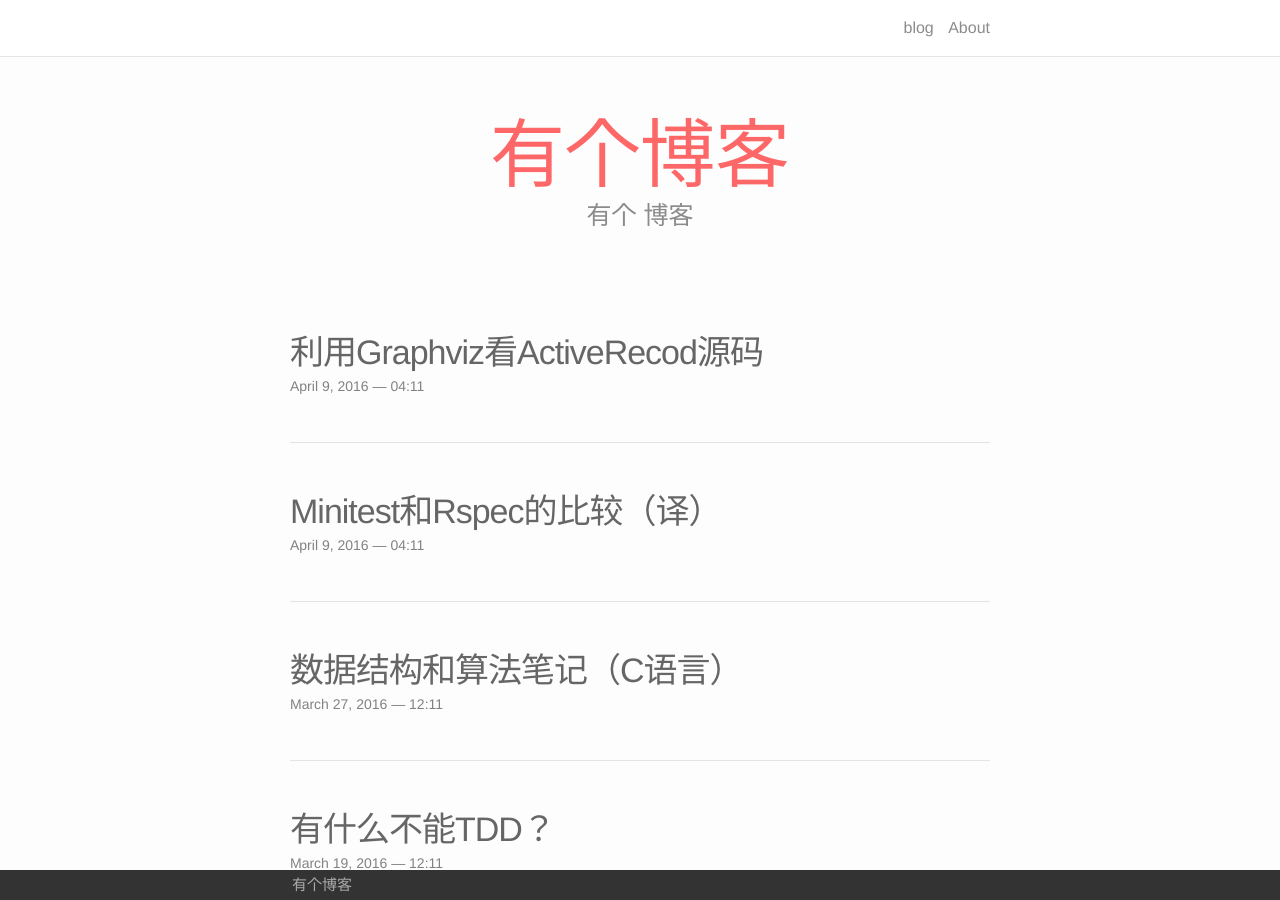
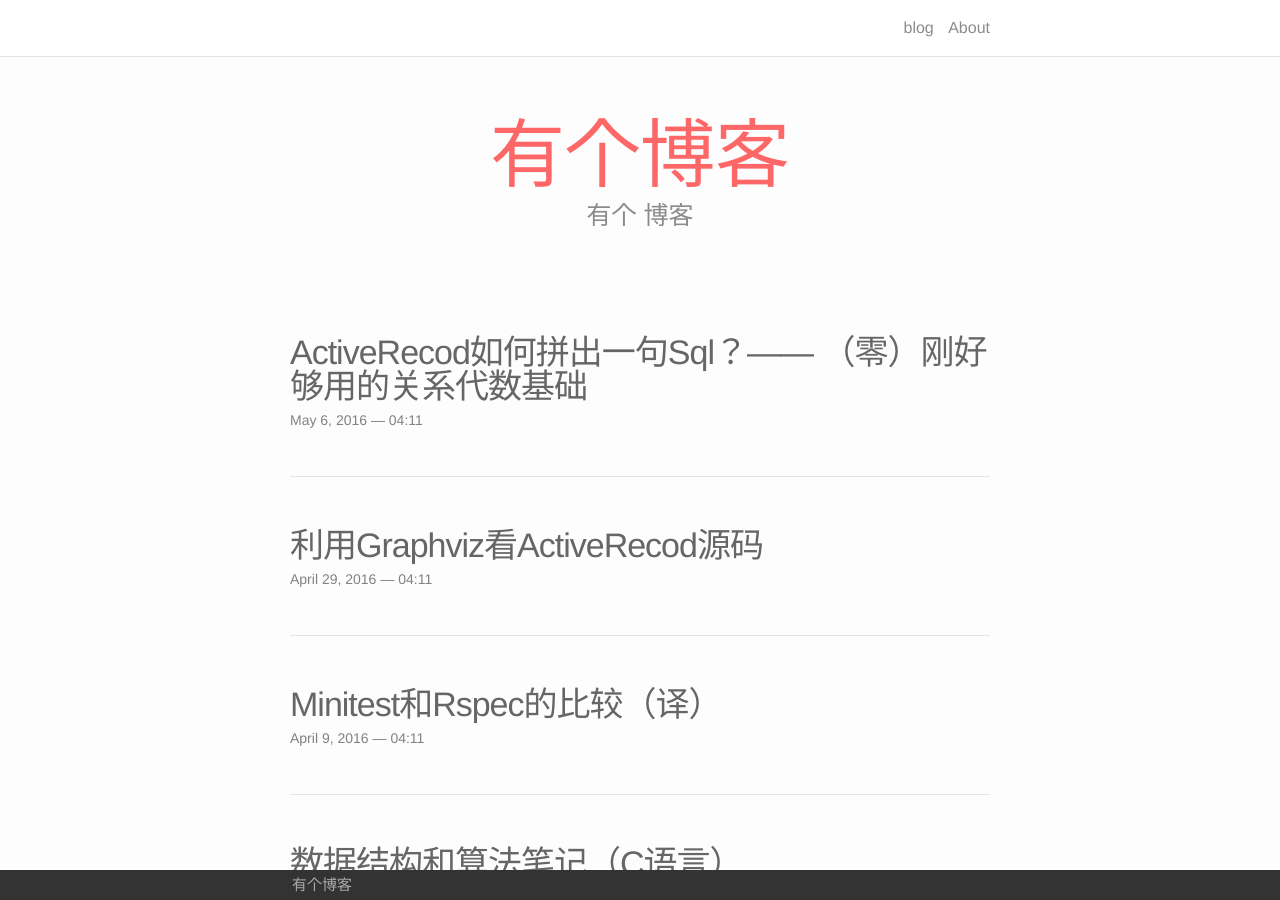
Before and after one commit to afghl/afghl.github.io, a Jekyll site: the page built from index.html, in a window 1280 px wide and 900 px high. Built offline with Jekyll 4.4.1, drawn with Linux system fonts in a browser that asks for light colours; part of the change alters nothing that is shown.

Commit message:
add post

```diff
--- a/_posts/2016-04-29-introduce-graphviz-and-dot.markdown
+++ b/_posts/2016-04-29-introduce-graphviz-and-dot.markdown
@@ -1,7 +1,7 @@
 ---
 layout: post
 title:  "利用Graphviz看ActiveRecod源码"
-date:   2016-04-09 12:11:00 +0800
+date:   2016-04-29 12:11:00 +0800
 ---
 
 我们都知道ActiveRecod借助Arel管理Sql的生成，而Arel使用ast和visitor pattern生成Sql。但是当你想看这颗语法树时，可能会很郁闷：
--- /dev/null
+++ b/_posts/2016-05-06-how-activerecord-generate-sql-0.markdown
@@ -0,0 +1,16 @@
+---
+layout: post
+title:  "ActiveRecod如何拼出一句Sql？—— （零）刚好够用的关系代数基础"
+date:   2016-05-06 12:11:00 +0800
+---
+
+### 前言
+
+介绍rails ActiveRecod的神奇， 任何方便的东西背后都包含大量的技术含量。 说说arel和关系代数的关系。
+这系列的备用知识  对rails有一定了解，对sql有一定了解。
+
+### 关系代数（Relational algebra）
+
+介绍关系代数之前，可以从远一点扯起。
+
+(正如计算机编译器使用自动状态机和上下文无关语法作为理论武器，关系型数据库使用关系代数，规定了我们能对数据库中的表和数据做何种操作，获得哪些结果。)
```
